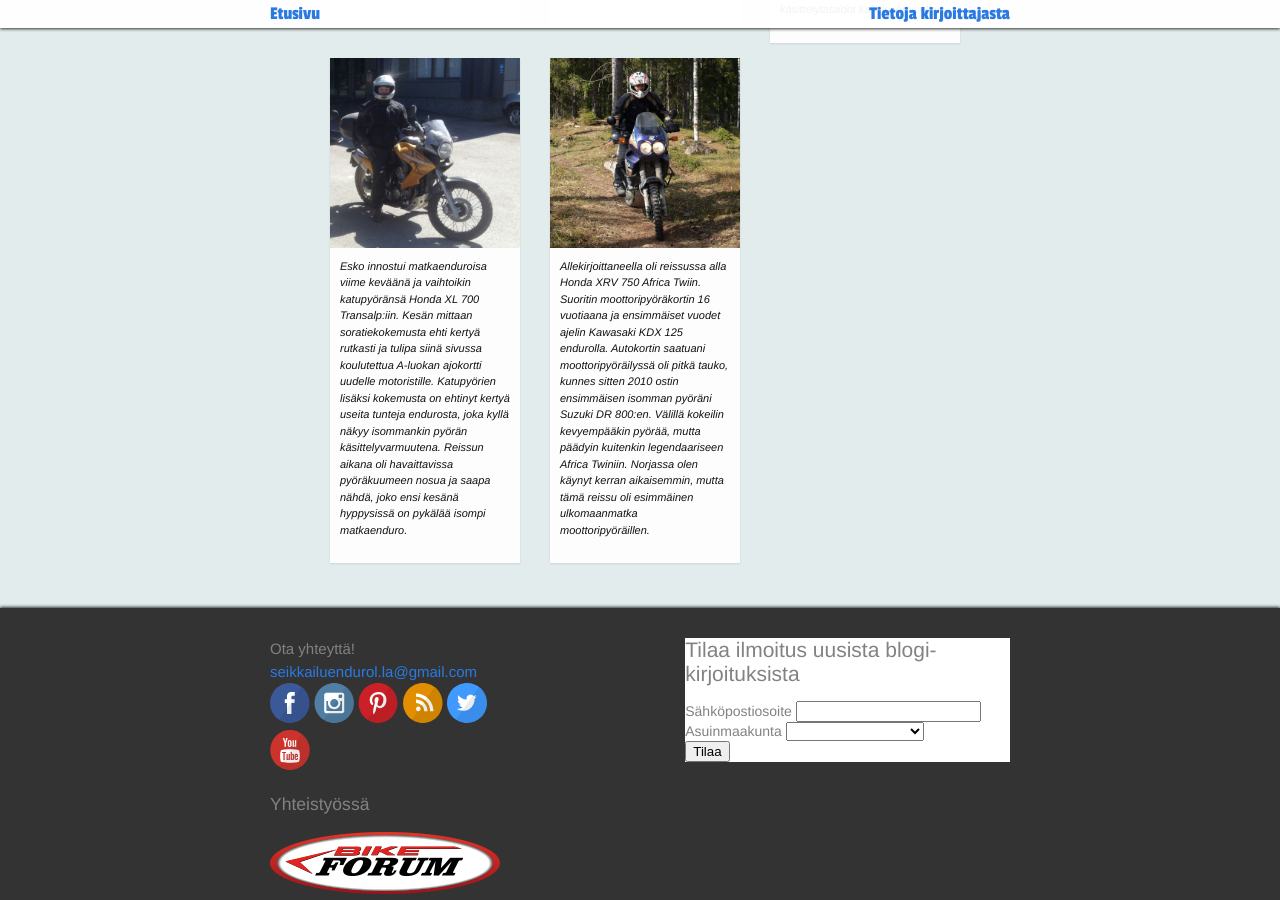
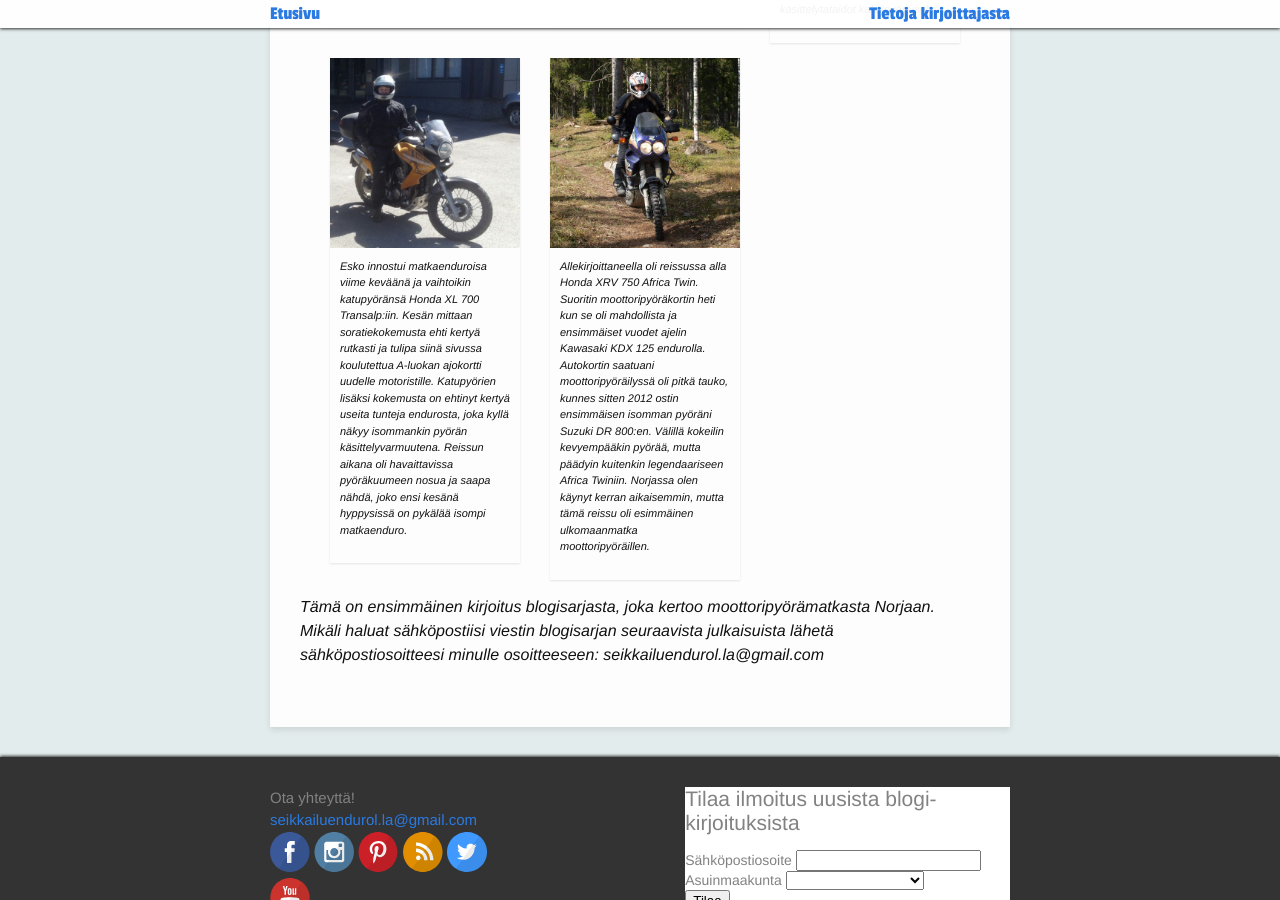
Before and after one commit to seikkailuendurolla/seikkailuendurolla.github.io, a Jekyll site: the page built from _posts/2017-01-22-matkaenduroilla-norjassa-valmistautuminen.md, in a window 1280 px wide and 900 px high, scrolled down 3077 px. Built offline with Jekyll 4.4.1, drawn with Linux system fonts in a browser that asks for light colours; some web fonts are replaced; comment, search, counter and statistics services are not loaded; some of the changed text lies outside the part shown.

Commit message:
Korjauksia kirjoitukseen ja loppukaneetin lisäys

```diff
--- a/_posts/2017-01-22-matkaenduroilla-norjassa-valmistautuminen.md
+++ b/_posts/2017-01-22-matkaenduroilla-norjassa-valmistautuminen.md
@@ -64,6 +64,11 @@ Pohdimme yhtenä vaihtoehtona majoitukseen telttailua matkaenduro hengessä. Lei
 <div class="post-column-2">
   <img src="/assets/kuski1.jpg" />
   <p>
-    Allekirjoittaneella oli reissussa alla Honda XRV 750 Africa Twiin. Suoritin moottoripyöräkortin 16 vuotiaana ja ensimmäiset vuodet ajelin Kawasaki KDX 125 endurolla. Autokortin saatuani moottoripyöräilyssä oli pitkä tauko, kunnes sitten 2010 ostin ensimmäisen isomman pyöräni Suzuki DR 800:en. Välillä kokeilin kevyempääkin pyörää, mutta päädyin kuitenkin legendaariseen Africa Twiniin. Norjassa olen käynyt kerran aikaisemmin, mutta tämä reissu oli esimmäinen ulkomaanmatka moottoripyöräillen.
+    Allekirjoittaneella oli reissussa alla Honda XRV 750 Africa Twin. Suoritin moottoripyöräkortin heti kun se oli mahdollista ja ensimmäiset vuodet ajelin Kawasaki KDX 125 endurolla. Autokortin saatuani moottoripyöräilyssä oli pitkä tauko, kunnes sitten 2012 ostin ensimmäisen isomman pyöräni Suzuki DR 800:en. Välillä kokeilin kevyempääkin pyörää, mutta päädyin kuitenkin legendaariseen Africa Twiniin. Norjassa olen käynyt kerran aikaisemmin, mutta tämä reissu oli esimmäinen ulkomaanmatka moottoripyöräillen.
   </p>
 </div>
+
+<div style="clear:both" />
+<i>
+Tämä on ensimmäinen kirjoitus blogisarjasta, joka kertoo moottoripyörämatkasta Norjaan. Mikäli haluat sähköpostiisi viestin blogisarjan seuraavista julkaisuista lähetä sähköpostiosoitteesi minulle osoitteeseen: seikkailuendurol.la@gmail.com
+</i>
```
Also changed, not shown: other parts of _posts/2017-01-22-matkaenduroilla-norjassa-valmistautuminen.md (+1 -1 lines).
